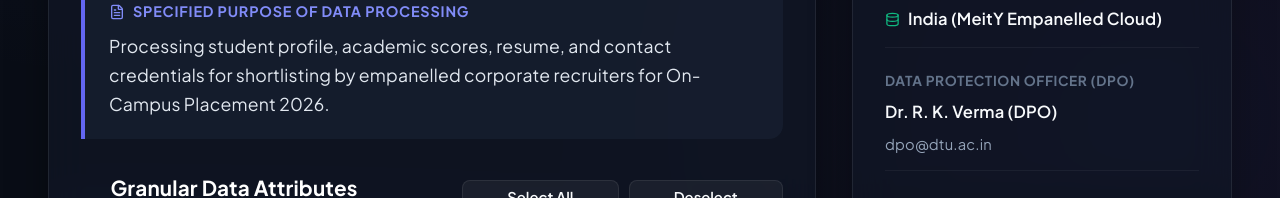
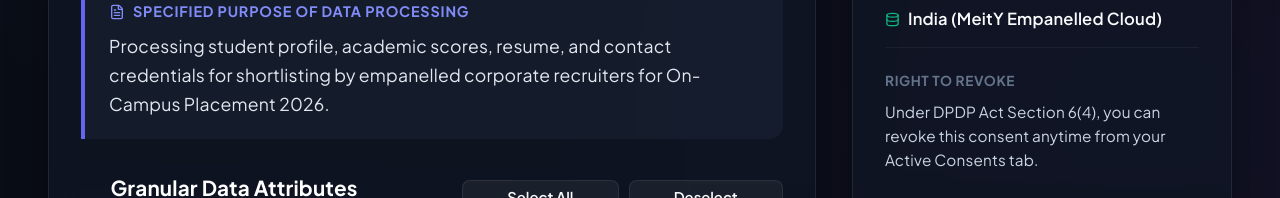
Before and after one commit to Cialfor-Research-Labs/DP-Consent-Manager, a React (Vite) app: page / in a window 1280 px wide. Shown: the part 602-800 px from the top of the page. Built offline with nearby package versions, Linux system fonts and the light colour scheme; no server answers.

Commit message:
Block removed from the compliance sidebar

```diff
--- a/src/components/ConsentDecisionHub.jsx
+++ b/src/components/ConsentDecisionHub.jsx
@@ -241,12 +241,6 @@ export const ConsentDecisionHub = () => {
               </span>
             </div>
 
-            <div className="info-row">
-              <span className="info-label">{t('dpoOfficer')}</span>
-              <span className="info-value" style={{ marginTop: '2px' }}>{currentScenario.dpoName}</span>
-              <span style={{ fontSize: '0.82rem', color: '#94a3b8', marginTop: '2px' }}>{currentScenario.dpoEmail}</span>
-            </div>
-
             <div className="info-row" style={{ borderBottom: 'none' }}>
               <span className="info-label">{t('rightToRevoke')}</span>
               <span style={{ fontSize: '0.85rem', color: '#cbd5e1', lineHeight: '1.55', marginTop: '4px' }}>
```
